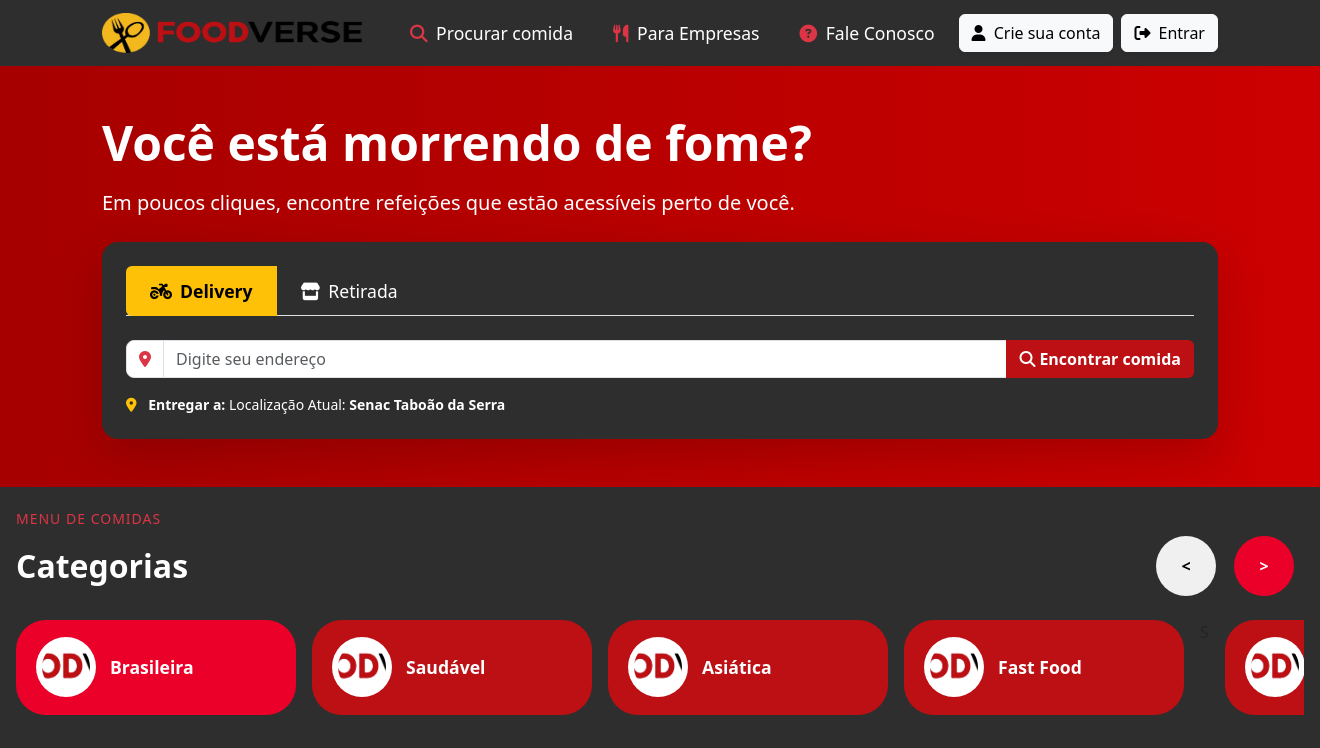
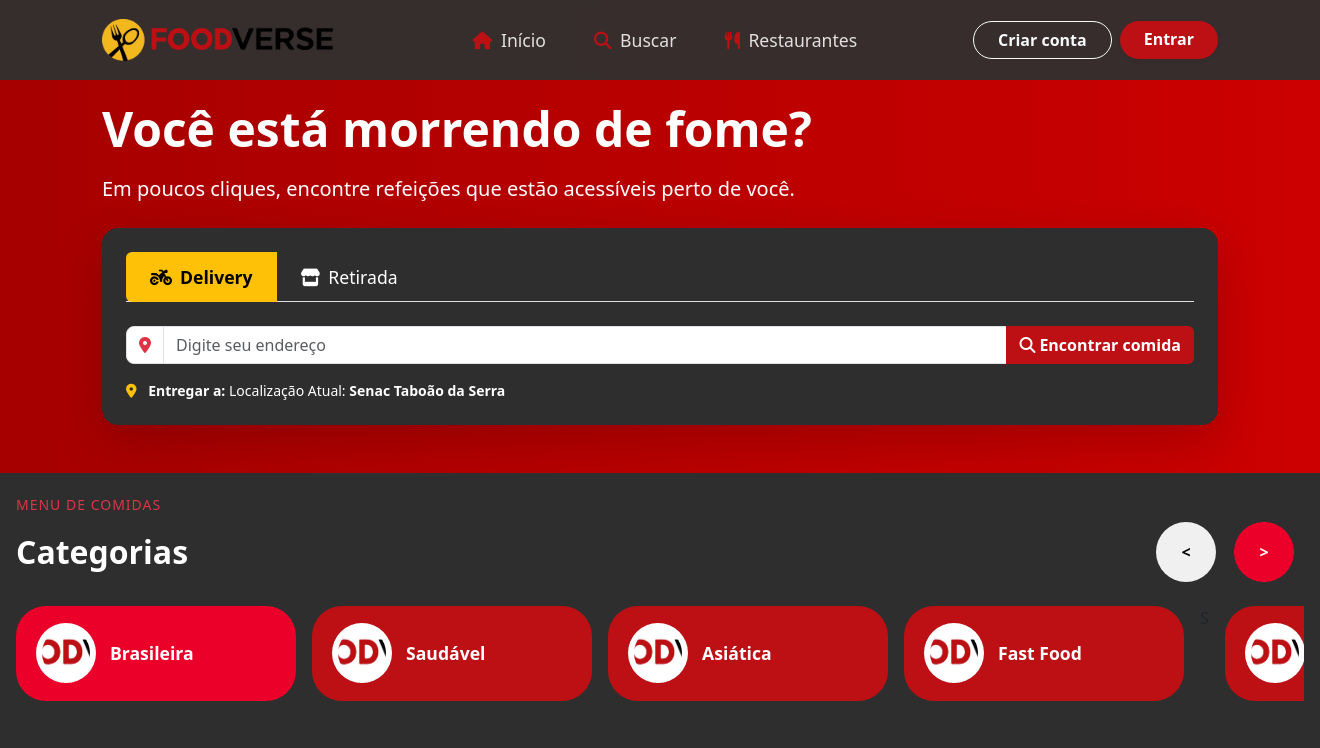
Before and after one commit to Jhowsiel/FoodVerse, a Django app: page / in a window 1320 px wide; the page is wider, and only the part inside the window is pictured. Shown: the top 748 px of that part. Run offline with Django 5.2, Linux system fonts and the light colour scheme.

Commit message:
AJUSTES header

```diff
--- a/Web/projeto/foodverse/static/css/estilo.css
+++ b/Web/projeto/foodverse/static/css/estilo.css
@@ -36,6 +36,7 @@ main {
 
 .banner {
   background: linear-gradient(90deg, #a60000, #cc0000);
+  padding-top: calc(var(--navbar-height) + 20px) !important;
 }
 
 .bg-dark {
@@ -44,6 +45,10 @@ main {
 
 .titulo-header-menu {
   letter-spacing: 1px;
+}
+
+.page-offset {
+    margin-top: calc(var(--navbar-height) + 20px);
 }
 
 .btn-nav {
@@ -74,6 +79,174 @@ main {
   padding-bottom: 8px;
   scroll-behavior: smooth;
 }
+
+/* --- Header Profissional & UI System --- */
+
+:root {
+    --food-primary: #BC1015;
+    --food-primary-hover: #a60000;
+    --food-dark: #303030;
+    --navbar-height: 80px;
+}
+
+
+/* Correção CRÍTICA: Espaço para o header fixo */
+body {
+    overflow-x: hidden;
+    padding-top: 0;
+}
+
+/* Navbar Base */
+.custom-navbar {
+    height: var(--navbar-height);
+    background-color: rgba(48, 48, 48, 0.95);
+    backdrop-filter: blur(12px);
+    z-index: 1030;
+}
+
+.logo-img {
+    height: 42px;
+    width: auto;
+    transition: transform 0.3s cubic-bezier(0.175, 0.885, 0.32, 1.275);
+}
+
+.brand-text {
+    font-size: 1.3rem;
+    letter-spacing: 1px;
+}
+
+/* Links de Navegação */
+.nav-link-custom {
+    color: rgba(255, 255, 255, 0.85) !important;
+    font-weight: 500;
+    position: relative;
+    padding: 0.5rem 1rem !important;
+    transition: color 0.3s;
+    border-radius: 8px;
+}
+
+.nav-link-custom:hover,
+.nav-link-custom.active {
+    color: #fff !important;
+    background-color: rgba(255, 255, 255, 0.05);
+}
+
+.nav-link-custom i {
+    color: var(--food-primary);
+    transition: transform 0.3s;
+}
+
+.nav-link-custom:hover i {
+    transform: translateY(-2px);
+}
+
+/* Avatar e Dropdown */
+.user-dropdown-toggle {
+    cursor: pointer;
+    transition: opacity 0.2s;
+    user-select: none;
+}
+
+.user-dropdown-toggle:hover {
+    opacity: 0.9;
+}
+
+.user-avatar {
+    width: 42px;
+    height: 42px;
+    background: linear-gradient(135deg, var(--food-primary), #ff4d4d);
+    color: white;
+    border-radius: 50%;
+    display: flex;
+    align-items: center;
+    justify-content: center;
+    font-weight: 800;
+    font-size: 1.2rem;
+    border: 2px solid rgba(255,255,255,0.2);
+    box-shadow: 0 4px 10px rgba(188, 16, 21, 0.3);
+}
+
+.dropdown-menu {
+    border: none;
+    border-radius: 16px;
+    overflow: hidden;
+    margin-top: 12px !important; /* Espaço entre avatar e menu */
+}
+
+.dropdown-item {
+    font-size: 0.95rem;
+    color: #555;
+    transition: all 0.2s;
+    padding: 0.7rem 1.2rem;
+}
+
+.dropdown-item:hover {
+    background-color: #fef2f2; /* Vermelho muito claro */
+    color: var(--food-primary);
+    transform: translateX(5px);
+}
+
+.text-primary-food {
+    color: var(--food-primary) !important;
+}
+
+/* Botões do Header */
+.btn-primary-food {
+    background-color: var(--food-primary) !important;
+    border: none !important;
+    transition: transform 0.2s, box-shadow 0.2s;
+}
+
+.btn-primary-food:hover {
+    background-color: var(--food-primary-hover) !important;
+    transform: translateY(-2px);
+    box-shadow: 0 4px 12px rgba(188, 16, 21, 0.4) !important;
+}
+
+/* Animação Suave */
+.animate-fade-in {
+    animation: fadeInMenu 0.3s cubic-bezier(0.165, 0.84, 0.44, 1) forwards;
+    transform-origin: top right;
+}
+
+@keyframes fadeInMenu {
+    from { opacity: 0; transform: scale(0.95) translateY(-10px); }
+    to { opacity: 1; transform: scale(1) translateY(0); }
+}
+
+/* Mobile Adjustments (Correção de erros em telas pequenas) */
+@media (max-width: 991px) {
+    .navbar-collapse {
+        background-color: #2a2a2a;
+        padding: 1.5rem;
+        border-radius: 1.5rem;
+        margin-top: 15px;
+        box-shadow: 0 10px 40px rgba(0,0,0,0.5);
+    }
+
+    .btn-sm-custom {
+        width: 100%;
+        margin-bottom: 0.5rem;
+        display: block;
+        text-align: center;
+        padding: 10px 0;
+    }
+
+    .dropdown-menu {
+        border: 1px solid rgba(255,255,255,0.1);
+        background-color: #383838;
+    }
+
+    .dropdown-item {
+        color: #ddd;
+    }
+
+    .dropdown-item:hover {
+        background-color: #444;
+        color: #fff;
+    }
+}
+
 
 /* Botão de categoria */
 .btn-categoria {
@@ -277,7 +450,8 @@ main {
 
 /* --- Autenticação (Login e Cadastro) --- */
 .auth-bg {
-    background: linear-gradient(135deg, #a60000 0%, #EB0029 100%);
+    padding-top: var(--navbar-height);
+    background: linear-gradient(135deg, #8b0d0d 0%, #000000 100%);
     min-height: 100vh;
     display: flex;
     align-items: center;
--- a/Web/projeto/foodverse/templates/pages/pagePrincipal/header.html
+++ b/Web/projeto/foodverse/templates/pages/pagePrincipal/header.html
@@ -1,70 +1,89 @@
 {% load static %}
 
-<nav class="navbar navbar-expand-lg navbar-dark bg-dark">
+<nav class="navbar navbar-expand-lg navbar-dark fixed-top custom-navbar" id="mainNavbar">
   <div class="container">
 
-        <!-- Logo -->
-        <a href="/" class="navbar-brand d-flex align-items-center text-white text-decoration-none fs-4 fw-bold">
-            <img
-                src="{% static 'img/logo.png' %}"
-                alt="Logo"
-                class="logo-img me-2"
-                style="height: 40px;"
-            >
+    <a href="{% url 'home' %}" class="navbar-brand d-flex align-items-center">
+      <img src="{% static 'img/logo.png' %}" alt="FoodVerse" class="logo-img me-2" onerror="this.style.display='none'">
     </a>
 
-        <!-- Botão hamburguer -->
-        <button
-            class="navbar-toggler"
-            type="button"
-            data-bs-toggle="collapse"
-            data-bs-target="#menuNav"
-            aria-controls="menuNav"
-            aria-expanded="false"
-            aria-label="Toggle navigation"
-        >
+    <button class="navbar-toggler border-0 shadow-none" type="button" data-bs-toggle="collapse" data-bs-target="#menuNav" aria-controls="menuNav" aria-expanded="false" aria-label="Alternar navegação">
       <span class="navbar-toggler-icon"></span>
     </button>
 
-        <!-- Menu colapsável -->
-        <div class="collapse navbar-collapse justify-content-between" id="menuNav">
+    <div class="collapse navbar-collapse" id="menuNav">
 
-            <!-- Itens de navegação -->
-            <ul class="navbar-nav mx-auto gap-lg-4">
+      <ul class="navbar-nav mx-auto mb-2 mb-lg-0 gap-3">
         <li class="nav-item">
-                    <a class="nav-link text-white" href="#">
-                        <i class="fa-solid fa-magnifying-glass text-danger me-1"></i>
-                        Procurar comida
+          <a class="nav-link nav-link-custom" href="{% url 'home' %}">
+            <i class="fa-solid fa-house me-1"></i> Início
           </a>
         </li>
-
         <li class="nav-item">
-                    <a class="nav-link text-white" href="#">
-                        <i class="fa-solid fa-utensils text-danger me-1"></i>
-                        Para Empresas
+          <a class="nav-link nav-link-custom" href="#">
+            <i class="fa-solid fa-magnifying-glass me-1"></i> Buscar
           </a>
         </li>
-
         <li class="nav-item">
-                    <a class="nav-link text-white" href="#">
-                        <i class="fa-solid fa-circle-question text-danger me-1"></i>
-                        Fale Conosco
+          <a class="nav-link nav-link-custom" href="#">
+            <i class="fa-solid fa-utensils me-1"></i> Restaurantes
           </a>
         </li>
       </ul>
 
-            <!-- Botões -->
-            <div class="d-flex flex-wrap align-items-center gap-2 mt-3 mt-lg-0">
-                <a href="#" class="btn btn-light shadow-sm">
-                    <i class="fa-solid fa-user me-1"></i>
-                    Crie sua conta
+      <div class="d-flex align-items-center gap-3 mt-3 mt-lg-0">
+
+        {% if user.is_authenticated %}
+            <a href="#" class="btn-icon position-relative me-2 text-white" title="Meu Carrinho">
+                <i class="fa-solid fa-cart-shopping fs-5"></i>
+                <span class="position-absolute top-0 start-100 translate-middle badge rounded-pill bg-danger border border-light">
+                    0
+                    <span class="visually-hidden">itens no carrinho</span>
+                </span>
             </a>
-                <a href="login/" class="btn btn-light shadow-sm">
-                    <i class="fa-solid fa-right-from-bracket me-1"></i>
+
+            <div class="dropdown">
+                <a href="#" class="d-flex align-items-center text-white text-decoration-none dropdown-toggle user-dropdown-toggle" id="dropdownUser1" data-bs-toggle="dropdown" aria-expanded="false">
+                    <div class="user-avatar shadow-sm">
+                        {{ user.username|slice:":1"|upper|default:"U" }}
+                    </div>
+                    <span class="d-none d-lg-block ms-2 fw-semibold text-truncate" style="max-width: 150px;">
+                        {{ user.username|default:"Usuário" }}
+                    </span>
+                </a>
+
+                <ul class="dropdown-menu dropdown-menu-end shadow-lg animate-fade-in mt-2 border-0" aria-labelledby="dropdownUser1">
+                    <li>
+                        <div class="px-4 py-3 bg-light border-bottom rounded-top">
+                            <span class="d-block small text-muted text-uppercase fw-bold" style="font-size: 0.7rem;">Conectado como</span>
+                            <span class="fw-bold text-dark fs-6">{{ user.username }}</span>
+                            <small class="d-block text-muted">{{ user.email }}</small>
+                        </div>
+                    </li>
+                    <li><a class="dropdown-item py-2 mt-1" href="#"><i class="fa-solid fa-user-gear me-2 text-primary-food"></i> Meu Perfil</a></li>
+                    <li><a class="dropdown-item py-2" href="#"><i class="fa-solid fa-receipt me-2 text-primary-food"></i> Meus Pedidos</a></li>
+                    <li><a class="dropdown-item py-2" href="#"><i class="fa-solid fa-sliders me-2 text-primary-food"></i> Configurações</a></li>
+                    <li><hr class="dropdown-divider my-1"></li>
+                    <li>
+                        <a class="dropdown-item py-2 text-danger fw-bold" href="{% url 'logout' %}">
+                            <i class="fa-solid fa-right-from-bracket me-2"></i> Sair
+                        </a>
+                    </li>
+                </ul>
+            </div>
+
+        {% else %}
+            <div class="d-flex gap-2 w-100 justify-content-lg-end">
+                <a href="{% url 'cadastro' %}" class="btn btn-outline-light rounded-pill px-4 fw-bold btn-sm-custom">
+                    Criar conta
+                </a>
+                <a href="{% url 'login' %}" class="btn btn-danger rounded-pill px-4 fw-bold shadow-sm btn-sm-custom btn-primary-food">
                     Entrar
                 </a>
             </div>
+        {% endif %}
 
       </div>
     </div>
+  </div>
 </nav>
```
Also changed, not shown: Web/projeto/foodverse/static/css/login.css (deleted, +0 -31 lines), Web/projeto/db.sqlite3. Lines whose indentation alone changed are shown as unchanged.
